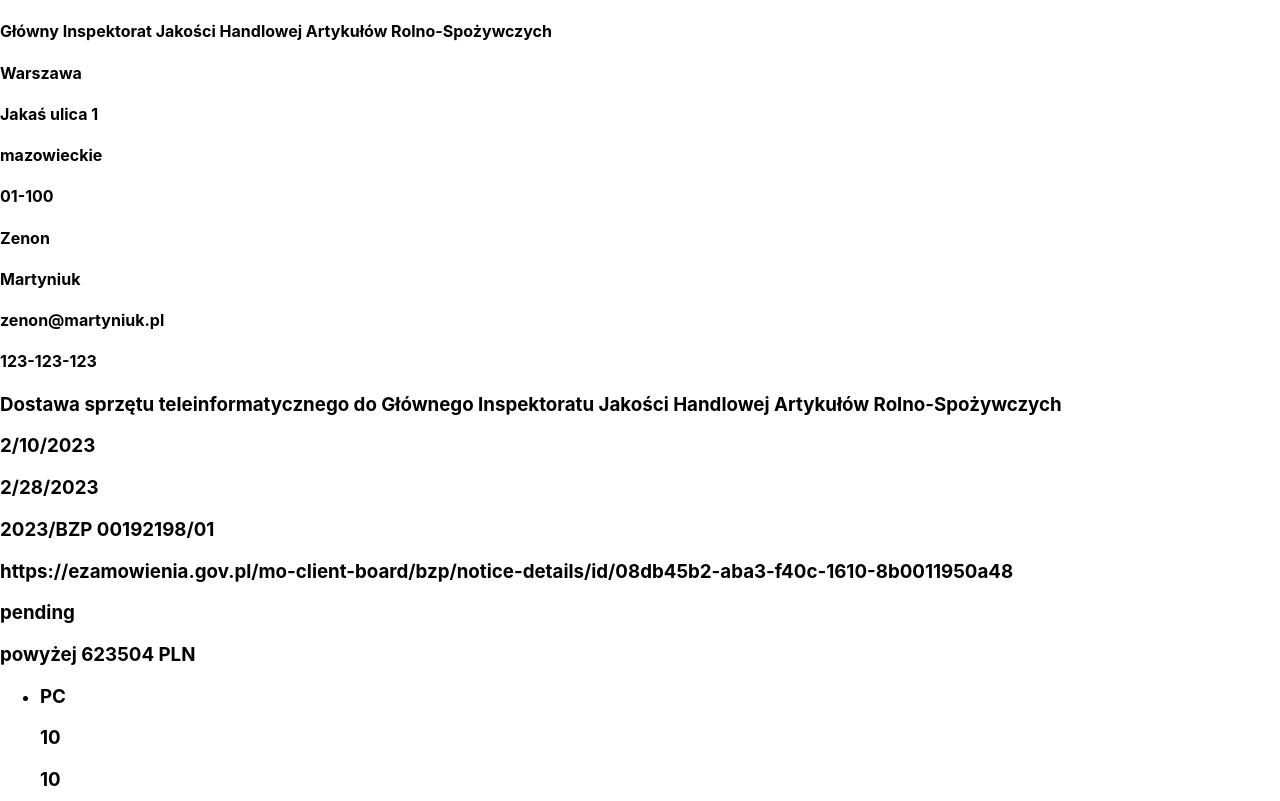
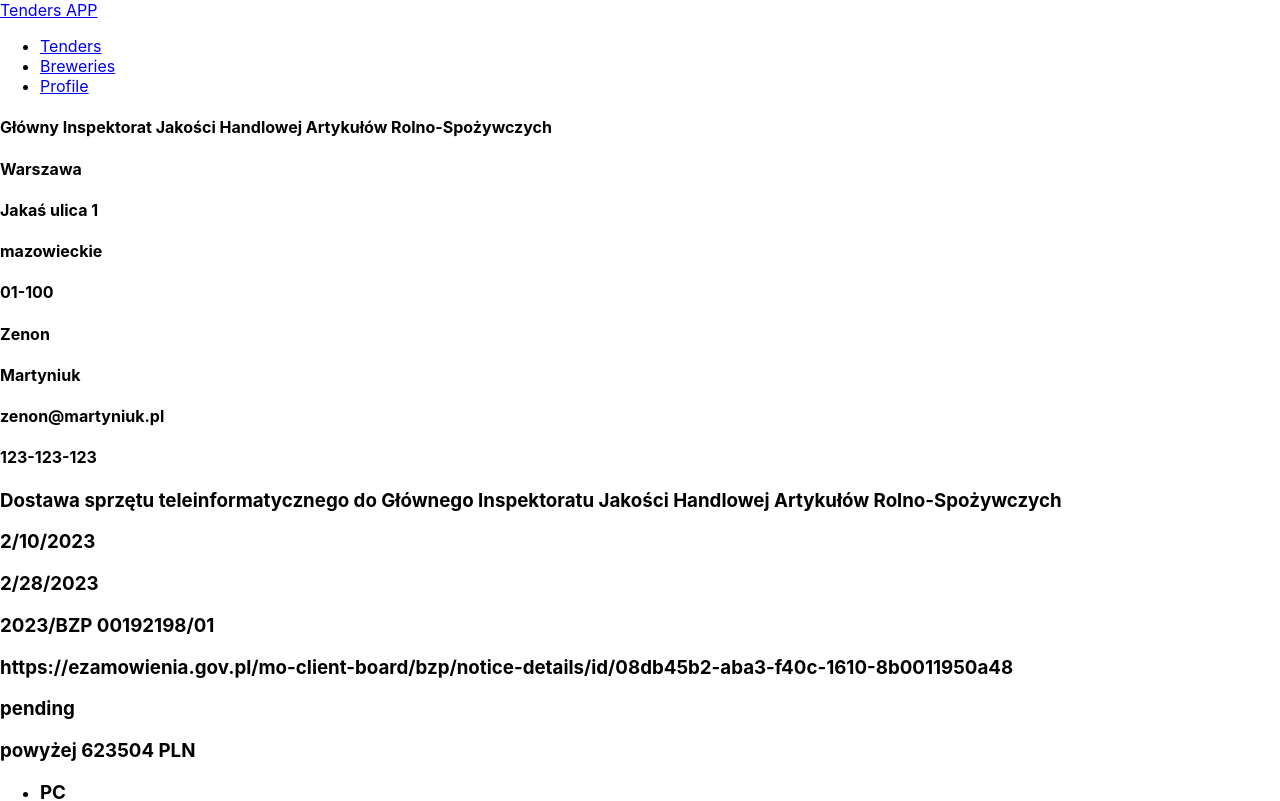
Before and after one commit to JankesMateusz/tendersApp-front, a React (Create React App) app: page /tenders in a window 1280 px wide. Shown: the top 801 px of the page. Built offline with nearby package versions, Linux system fonts and the light colour scheme.

Commit message:
added pages and basic redirecting func - placeholder

```diff
--- a/package.json
+++ b/package.json
@@ -12,6 +12,7 @@
     "@types/react-dom": "^18.2.0",
     "react": "^18.2.0",
     "react-dom": "^18.2.0",
+    "react-router-dom": "^6.10.0",
     "react-scripts": "5.0.1",
     "typescript": "^4.9.5",
     "web-vitals": "^2.1.4"
--- a/src/App.tsx
+++ b/src/App.tsx
@@ -1,90 +1,18 @@
 import "./App.css";
-
-import TenderItemM from "./Models/TenderItemModel";
-import TenderItems from "./Components/TenderItems";
-import TenderM from "./Models/TenderModel";
-import Tender from "./Components/Tender";
-import PurchaserM from "./Models/PurchaserModel";
-import Purchaser from "./Components/Purchaser";
-import PersonOfContactM from "./Models/PersonOfContactModel";
-import PersonOfContact from "./Components/PersonOfContact";
+import Layout from "./Layout/Layout";
+//import { Redirect } from "react-router-dom";
+import { Route } from "react-router-dom";
+import { Routes } from "react-router-dom";
+import TenderEditor from "./Pages/TenderEditor";
 
 function App() {
 
-  let poc: PersonOfContactM = {
-    id: 1,
-    firstName: "Zenon",
-    lastName: "Martyniuk",
-    email: "zenon@martyniuk.pl",
-    email2: null,
-    phoneNumber: "123-123-123",
-    fax: null
-  }
-
-  let purchaser: PurchaserM = {
-    id: 1,
-    officialName: "Główny Inspektorat Jakości Handlowej Artykułów Rolno-Spożywczych",
-    city: "Warszawa",
-    address: "Jakaś ulica 1",
-    province: "mazowieckie",
-    zipCode: "01-100"
-  }
-
-  let tender: TenderM = {
-    id: 1,
-    title:
-      "Dostawa sprzętu teleinformatycznego do Głównego Inspektoratu Jakości Handlowej Artykułów Rolno-Spożywczych",
-    publicationDate: new Date(2023, 1, 10),
-    bidDate: new Date(2023, 1, 28),
-    link: "https://ezamowienia.gov.pl/mo-client-board/bzp/notice-details/id/08db45b2-aba3-f40c-1610-8b0011950a48",
-    bidNumber: "2023/BZP 00192198/01",
-    status: "pending",
-    budget: "powyżej 623504 PLN",
-    comments: null,
-  };
-
-  let items: TenderItemM[] = [
-    {
-      id: 1,
-      category: "PC",
-      quantity: 10,
-      cpuQuantity: 10,
-      architecture: "Intel Core i5",
-      os: "Windows 10",
-      office: "Office 2021",
-      remarks: "dupa",
-      taskNumber: 1,
-      purchaseForm: "",
-    },
-    {
-      id: 2,
-      category: "NTB",
-      quantity: 100,
-      cpuQuantity: 100,
-      architecture: "Intel Core i7",
-      os: "Windows 11",
-      office: "Office 2021",
-      remarks: "dupa2",
-      taskNumber: 2,
-      purchaseForm: "",
-    },
-  ];
-
   return (
-    <div>
-      <span>
-        <Purchaser purchaser={purchaser}/>
-      </span>
-      <span>
-        <PersonOfContact contact={poc}/>
-      </span>
-      <span>
-        <Tender tender={tender} />
-      </span>
-      <span>
-        <TenderItems items={items} />
-      </span>
-    </div>
+    <Layout>
+      <Routes>
+        <Route path="/tenders" element={<TenderEditor />}/>
+      </Routes>
+    </Layout>
   );
 }
 
--- /dev/null
+++ b/src/Layout/Layout.jsx
@@ -0,0 +1,13 @@
+import { Fragment } from "react";
+import Navigation from "./Navigation";
+
+const MainHeader = (props) => {
+  return (
+    <Fragment>
+      <Navigation/>
+      <main>{props.children}</main>
+    </Fragment>
+  );
+};
+
+export default MainHeader;
--- /dev/null
+++ b/src/Layout/Navigation.jsx
@@ -0,0 +1,31 @@
+import { Link } from "react-router-dom";
+import { NavLink } from "react-router-dom";
+//import classes from "./Navigation.module.css";
+
+const Navigation = () => {
+  return (
+    <header >
+        <Link to="/">
+          <div >Tenders APP</div>
+        </Link>
+      <nav>
+        <ul>
+          <li>
+            <NavLink to="/tenders">Tenders</NavLink>
+          </li>
+          <li>
+            <NavLink to="/breweries">Breweries</NavLink>
+          </li>
+          <li>
+            <NavLink to="/profile">Profile</NavLink>
+          </li>
+        </ul>
+      </nav>
+    </header>
+  );
+};
+
+export default Navigation;
+
+//className={classes.header}
+//className={classes.logo}
--- /dev/null
+++ b/src/Pages/TenderEditor.tsx
@@ -0,0 +1,88 @@
+import TenderItemM from "../Models/TenderItemModel";
+import TenderItems from "../Components/TenderItems";
+import TenderM from "../Models/TenderModel";
+import Tender from "../Components/Tender";
+import PurchaserM from "../Models/PurchaserModel";
+import Purchaser from "../Components/Purchaser";
+import PersonOfContactM from "../Models/PersonOfContactModel";
+import PersonOfContact from "../Components/PersonOfContact";
+
+const TenderEditor = () => {
+  let poc: PersonOfContactM = {
+    id: 1,
+    firstName: "Zenon",
+    lastName: "Martyniuk",
+    email: "zenon@martyniuk.pl",
+    email2: null,
+    phoneNumber: "123-123-123",
+    fax: null
+  }
+
+  let purchaser: PurchaserM = {
+    id: 1,
+    officialName: "Główny Inspektorat Jakości Handlowej Artykułów Rolno-Spożywczych",
+    city: "Warszawa",
+    address: "Jakaś ulica 1",
+    province: "mazowieckie",
+    zipCode: "01-100"
+  }
+
+  let tender: TenderM = {
+    id: 1,
+    title:
+      "Dostawa sprzętu teleinformatycznego do Głównego Inspektoratu Jakości Handlowej Artykułów Rolno-Spożywczych",
+    publicationDate: new Date(2023, 1, 10),
+    bidDate: new Date(2023, 1, 28),
+    link: "https://ezamowienia.gov.pl/mo-client-board/bzp/notice-details/id/08db45b2-aba3-f40c-1610-8b0011950a48",
+    bidNumber: "2023/BZP 00192198/01",
+    status: "pending",
+    budget: "powyżej 623504 PLN",
+    comments: null,
+  };
+
+  let items: TenderItemM[] = [
+    {
+      id: 1,
+      category: "PC",
+      quantity: 10,
+      cpuQuantity: 10,
+      architecture: "Intel Core i5",
+      os: "Windows 10",
+      office: "Office 2021",
+      remarks: "dupa",
+      taskNumber: 1,
+      purchaseForm: "",
+    },
+    {
+      id: 2,
+      category: "NTB",
+      quantity: 100,
+      cpuQuantity: 100,
+      architecture: "Intel Core i7",
+      os: "Windows 11",
+      office: "Office 2021",
+      remarks: "dupa2",
+      taskNumber: 2,
+      purchaseForm: "",
+    },
+  ];
+
+  return (
+    <div>
+      <span>
+        <Purchaser purchaser={purchaser}/>
+      </span>
+      <span>
+        <PersonOfContact contact={poc}/>
+      </span>
+      <span>
+        <Tender tender={tender} />
+      </span>
+      <span>
+        <TenderItems items={items} />
+      </span>
+    </div>
+  )
+}
+
+export default TenderEditor;
--- a/src/index.tsx
+++ b/src/index.tsx
@@ -1,7 +1,19 @@
 import React from 'react';
-import ReactDOM from 'react-dom';
+import ReactDOM from 'react-dom/client';
+import { BrowserRouter } from "react-router-dom";
 
 import './index.css';
 import App from './App';
 
-ReactDOM.render(<App/>, document.getElementById('root'));
+const rootElement = document.getElementById("root");
+
+if (rootElement !== null) {
+  const root = ReactDOM.createRoot(rootElement);
+  root.render(
+    <BrowserRouter>
+      <App />
+    </BrowserRouter>
+  );
+} else {
+  console.error('Could not find root element.');
+}
```
Also changed, not shown: 1 other file (tests, documents, lock files or other folders).
